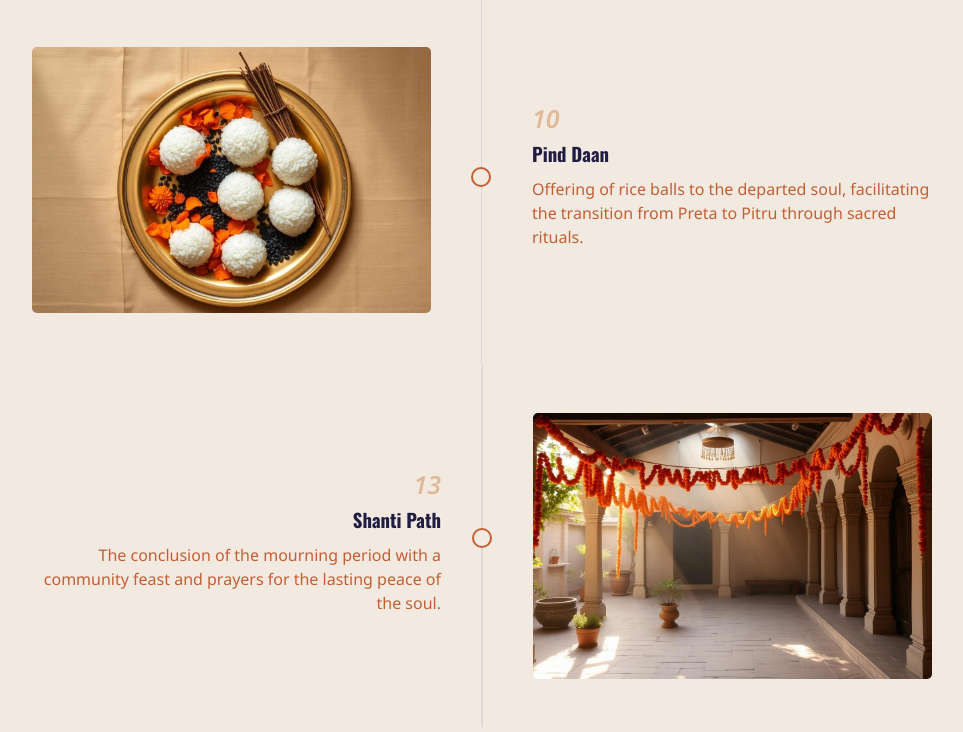
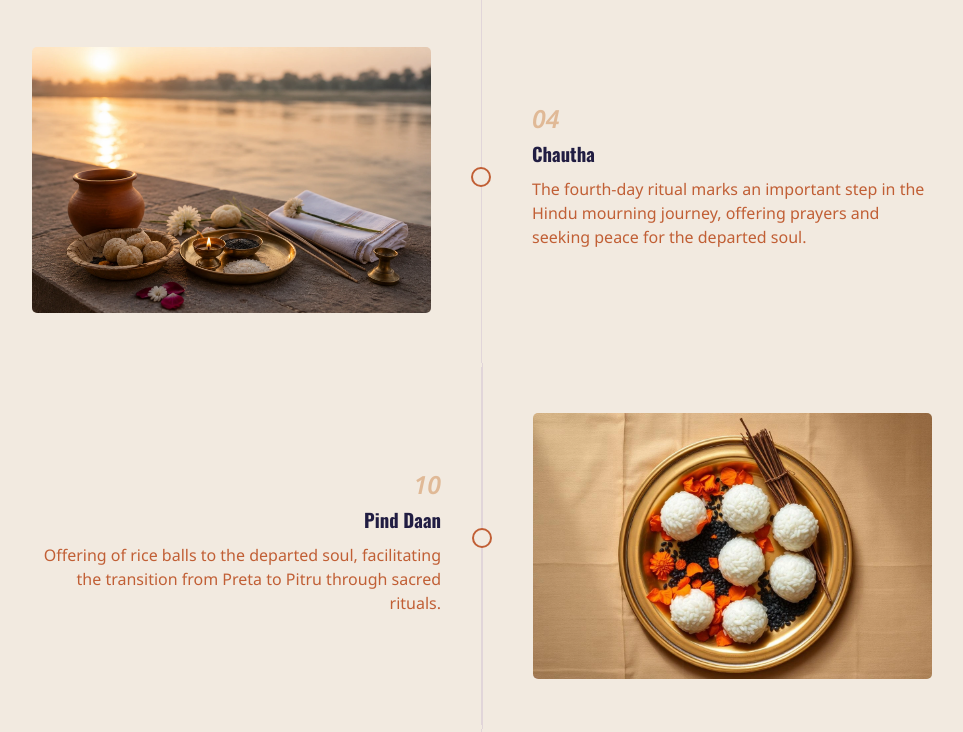
Before and after one commit to NIKHILPathak99/Antim_Tithi, a plain HTML site: page index.html in a window 1280 px wide. Shown: the part 1139-1871 px from the top of the page, without its empty margins (158-1121 px from the left). Drawn offline with nearby package versions, Linux system fonts and the light colour scheme.

Commit message:
New Card update

```diff
--- a/index.html
+++ b/index.html
@@ -104,29 +104,46 @@
             </div>
         </div>
 
-         <div class="card">
+        <div class="card">
              <div class="card-image right">
-                <img src="./Assets/images/ritual-pind.webp" alt="ritual_pind" title="ritual_pind">
+                <img src="./Assets/images/4thDay.webp" alt="chauth" title="chauth">
             </div>
 
             <div class="text-left">
+                <span>04</span>
+                <h3>Chautha</h3>
+                <p>The fourth-day ritual marks an important step in the Hindu mourning journey, offering prayers and seeking peace for the departed soul.</p>
+                <div class="point"></div>
+            </div>
+
+        </div>
+
+         <div class="card">
+
+            <div class="text-right">
                 <span>10</span>
                 <h3>Pind Daan</h3>
                 <p>Offering of rice balls to the departed soul, facilitating the transition from Preta to Pitru through sacred rituals.</p>
                 <div class="point"></div>
             </div>
 
+
+             <div class="card-image left">
+                <img src="./Assets/images/ritual-pind.webp" alt="ritual_pind" title="ritual_pind">
+            </div>
+
         </div>
 
          <div class="card">
-            <div class="text-right">
+            <div class="card-image right">
+                <img src="./Assets/images/ritual-courtyard.webp" alt="ritual_courtyard" title="ritual_courtyard">
+            </div>
+
+            <div class="text-left">
                 <span>13</span>
                 <h3>Shanti Path</h3>
                 <p>The conclusion of the mourning period with a community feast and prayers for the lasting peace of the soul.</p>
                 <div class="point"></div>
-            </div>
-            <div class="card-image">
-                <img src="./Assets/images/ritual-courtyard.webp" alt="ritual_courtyard" title="ritual_courtyard">
             </div>
         </div>
 
```
Also changed, not shown: Assets/images/4thDay.webp (added).
